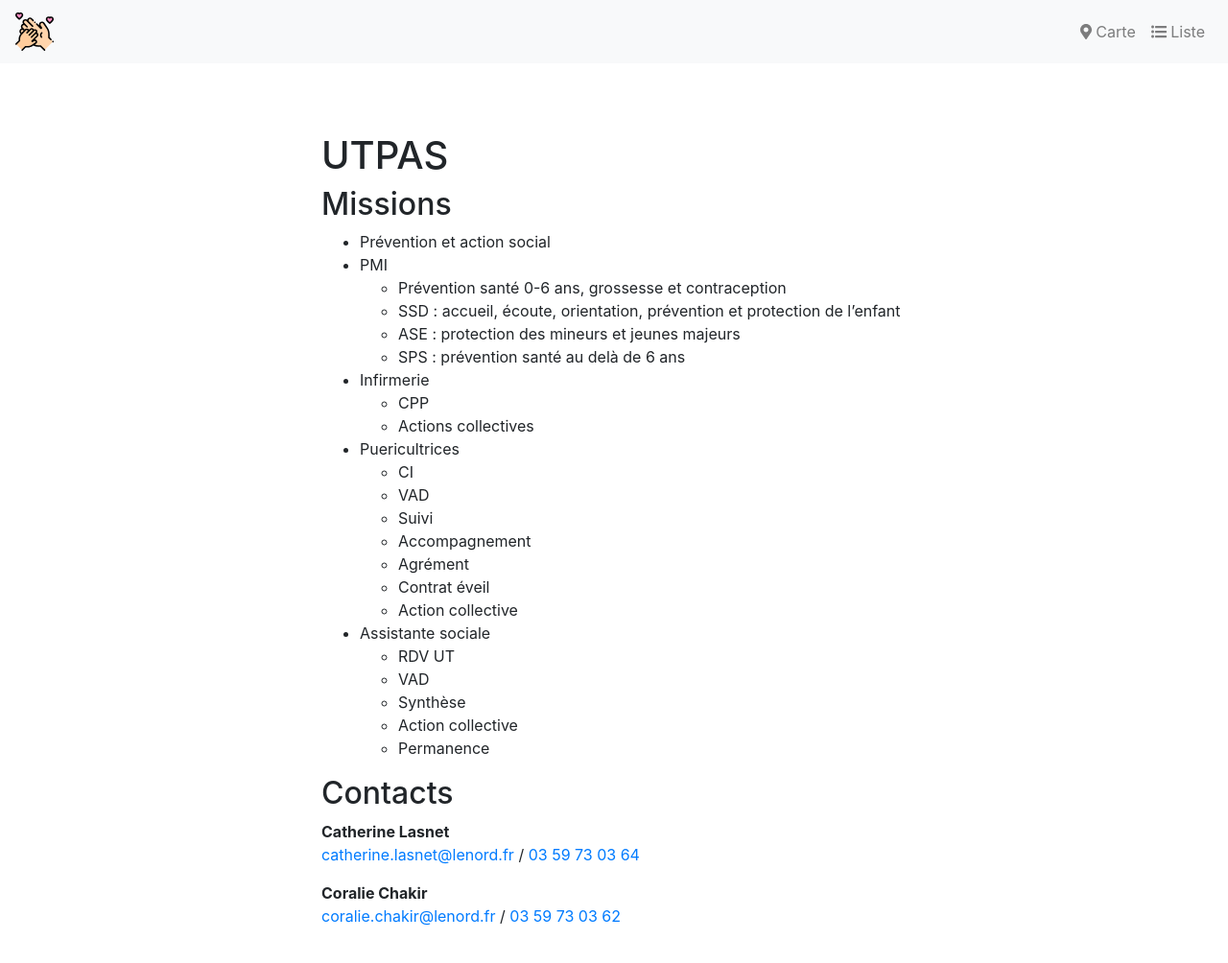
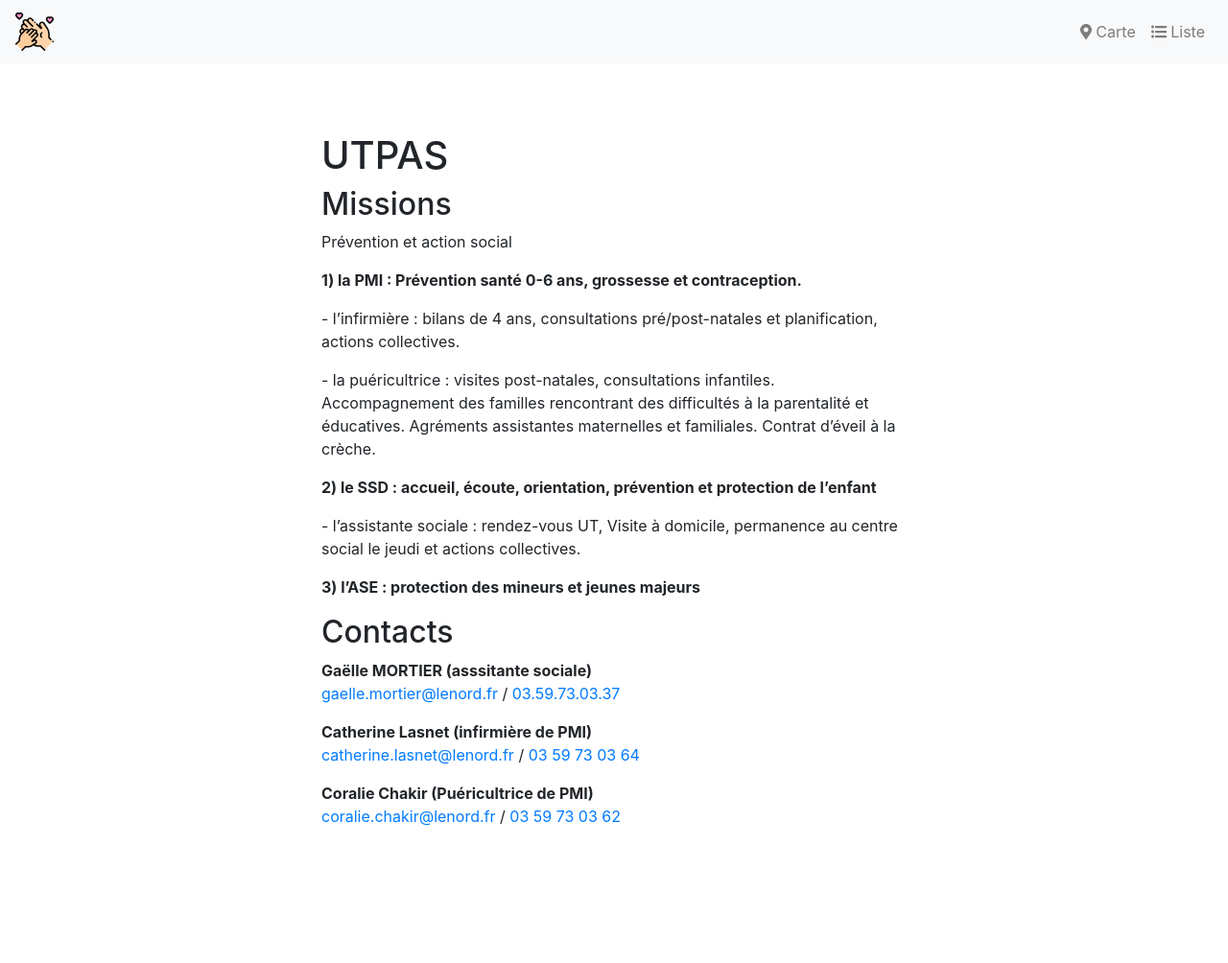
Before and after one commit to commissionparentalite/commissionparentalite.github.io, a Jekyll site: the page built from _membres/utpas_roubaix_ville.md, in a window 1280 px wide and 1015 px high. Shown: the top 1004 px of the window at 96% size. Built offline with Jekyll 4.4.1, drawn with Linux system fonts in a browser that asks for light colours; nearby versions of some CDN libraries.

Commit message:
Update from Forestry.io - Updated utpas_roubaix_ville.md

```diff
--- a/_membres/utpas_roubaix_ville.md
+++ b/_membres/utpas_roubaix_ville.md
@@ -4,43 +4,36 @@ name: UTPAS
 type: Institution
 rue: 15 rue Sainte-Élisabeth
 ville: Roubaix
-cp: 59000
-phone: 03 59 73 03 10
+cp: 59100
+phone: 03 59 73 03 10 ( centre de contact) ou 03.59.73.03.70 (accueil)
 desc: true
 image: ''
 logo: ''
 keywords: utpas, petite enfance, prévention
 contacts:
-- name: Catherine Lasnet
+- name: Gaëlle MORTIER (asssitante sociale)
+  mail: gaelle.mortier@lenord.fr
+  phone: 03.59.73.03.37
+- name: Catherine Lasnet (infirmière de PMI)
   mail: catherine.lasnet@lenord.fr
   phone: 03 59 73 03 64
-- name: Coralie Chakir
+- name: Coralie Chakir (Puéricultrice de PMI)
   mail: coralie.chakir@lenord.fr
   phone: 03 59 73 03 62
 
 ---
 ## Missions
-* Prévention et action social
-* PMI
-  - Prévention santé 0-6 ans, grossesse et contraception
-  - SSD : accueil, écoute, orientation, prévention et protection de l'enfant
-  - ASE : protection des mineurs et jeunes majeurs
-  - SPS : prévention santé au delà de 6 ans
-* Infirmerie
-  - CPP
-  - Actions collectives
-* Puericultrices
-  - CI
-  - VAD
-  - Suivi
-  - Accompagnement
-  - Agrément
-  - Contrat éveil
-  - Action collective
 
-* Assistante sociale
-  - RDV UT
-  - VAD
-  - Synthèse
-  - Action collective
-  - Permanence
+Prévention et action social
+
+**1) la PMI : Prévention santé 0-6 ans, grossesse et contraception.**
+
+\- l'infirmière : bilans de 4 ans, consultations pré/post-natales et planification, actions collectives.
+
+\- la puéricultrice : visites post-natales, consultations infantiles. Accompagnement des familles rencontrant des difficultés à la parentalité et éducatives. Agréments assistantes maternelles et familiales. Contrat d'éveil à la crèche.
+
+**2) le SSD : accueil, écoute, orientation, prévention et protection de l'enfant**
+
+\- l'assistante sociale : rendez-vous UT, Visite à domicile, permanence au centre social le jeudi et actions collectives.
+
+**3) l'ASE : protection des mineurs et jeunes majeurs**
```
